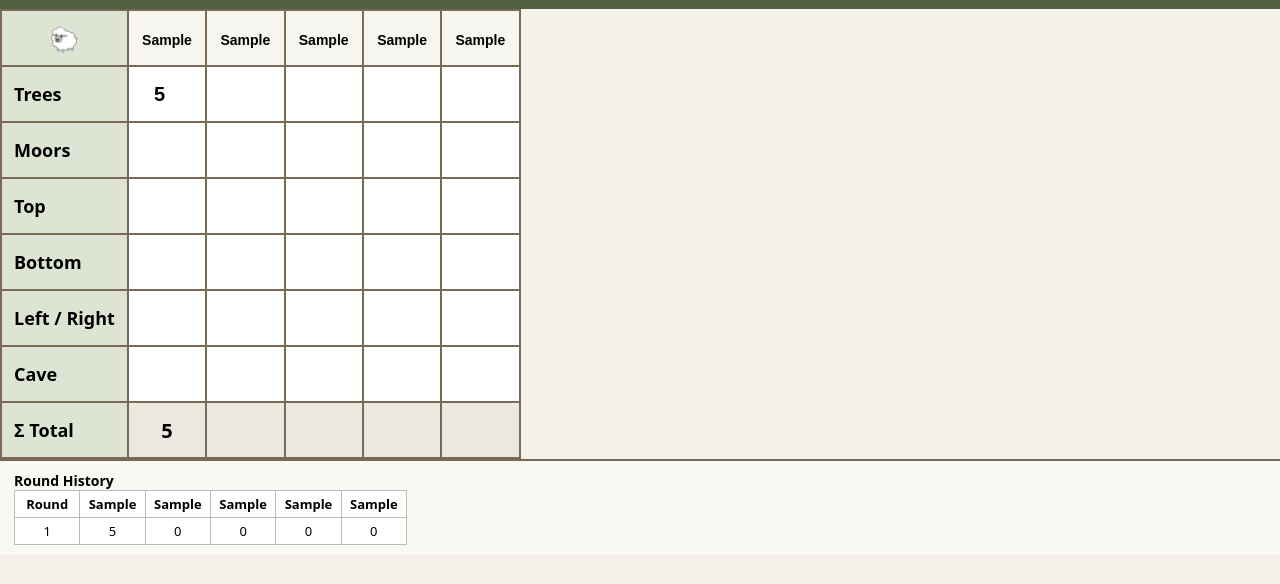
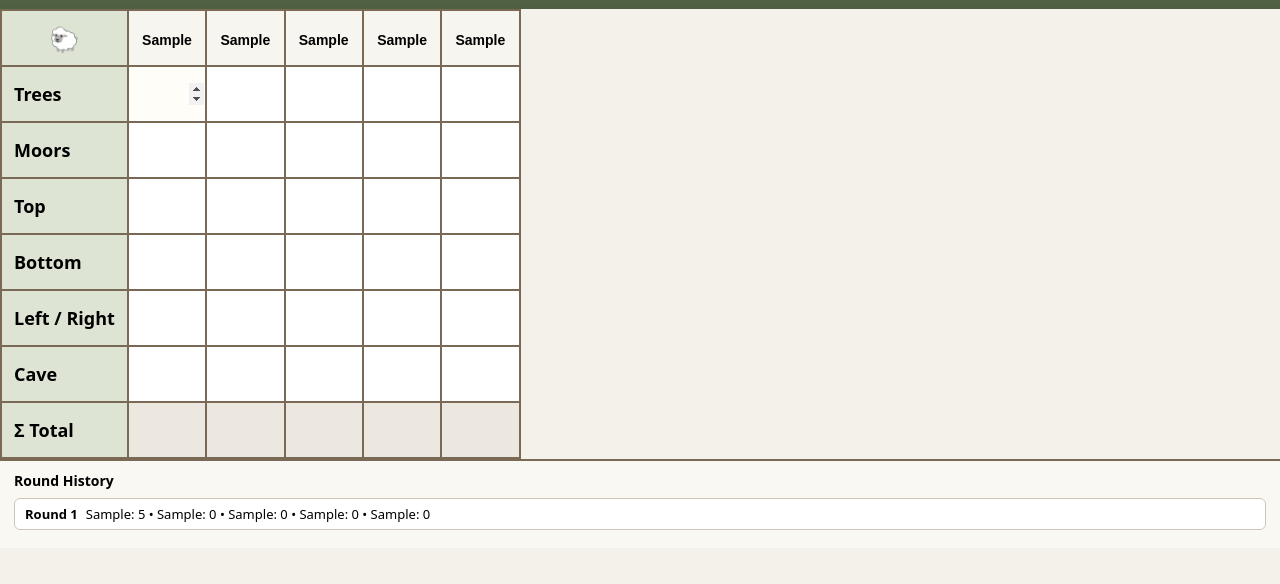
Before and after one commit to MerrittCon/dartmoor-scorepad, a plain HTML site: page index.html in a window 1280 px wide. Both pictures are taken after typing "Sample", "Sample", "Sample", "Sample", "Sample", "5" into the empty fields and a click on the button "Add Round". Shown: the part 44-628 px from the top of the page. Drawn offline with Linux system fonts and the light colour scheme.

Commit message:
Update index.html

```diff
--- a/index.html
+++ b/index.html
@@ -138,22 +138,45 @@ td.total{
   animation:sheepBounce 0.35s ease;
 }
 
-/* History */
+/* 🎉 toast */
+.toast{
+  position:fixed;
+  bottom:24px;
+  left:50%;
+  transform:translateX(-50%) translateY(20px);
+  background:#2f3b2a;
+  color:#fff;
+  padding:10px 18px;
+  border-radius:999px;
+  font-weight:700;
+  opacity:0;
+  pointer-events:none;
+  transition:all .25s ease;
+  z-index:999;
+}
+.toast.show{
+  opacity:1;
+  transform:translateX(-50%) translateY(0);
+}
+
+/* History blocks */
 .history{
   padding:10px 14px;
   font-size:14px;
   background:#faf8f2;
   border-top:2px solid var(--stone);
 }
-.history table{
-  border-collapse:collapse;
-  width:auto;
+
+.round-block{
+  margin:8px 0;
+  padding:6px 10px;
+  background:#fff;
+  border:1px solid #cfc6b8;
+  border-radius:6px;
+  font-size:13px;
 }
-.history th,.history td{
-  border:1px solid #bbb;
-  padding:4px 8px;
-  height:auto;
-  font-size:13px;
+.round-block strong{
+  margin-right:8px;
 }
 </style>
 </head>
@@ -191,11 +214,14 @@ td.total{
   <div id="historyTable"></div>
 </div>
 
+<div id="toast" class="toast">Round recorded! 🐑</div>
+
 <script>
-const STORAGE_KEY = "dartmoor-scorepad-v2";
+const STORAGE_KEY = "dartmoor-scorepad-v3";
 const players = 5;
 const tbody = document.querySelector("#scoreTable tbody");
 const sheepIcon = document.getElementById("sheepIcon");
+const toast = document.getElementById("toast");
 
 function numOrZero(v){
   const n = Number(v);
@@ -216,7 +242,7 @@ const inputsByPlayer = Array.from({length: players}, () => []);
 const totalCells = [];
 let history = [];
 
-/* ---------- build table ---------- */
+/* build table */
 rows.forEach(row=>{
   const tr = document.createElement("tr");
 
@@ -249,24 +275,19 @@ rows.forEach(row=>{
   tbody.appendChild(tr);
 });
 
-/* ---------- totals ---------- */
+/* totals */
 function updateTotals(){
-  let anyValue = false;
-
   for(let p=0; p<players; p++){
     let sum = 0;
-    let playerHasValue = false;
+    let hasValue = false;
 
     for(const inp of inputsByPlayer[p]){
-      if(inp.value !== ""){
-        anyValue = true;
-        playerHasValue = true;
-      }
+      if(inp.value !== "") hasValue = true;
       sum += numOrZero(inp.value);
     }
 
     totalCells[p].textContent =
-      (!playerHasValue && sum === 0) ? "" : String(sum);
+      (!hasValue && sum === 0) ? "" : String(sum);
   }
 
   sheepIcon.classList.remove("sheep-bounce");
@@ -276,19 +297,35 @@ function updateTotals(){
   saveState();
 }
 
-/* ---------- history ---------- */
+/* helpers */
 function getPlayerNames(){
   return [...document.querySelectorAll("input.name")]
     .map((el,i)=> el.value.trim() || `P${i+1}`);
 }
 
+function showToast(){
+  toast.classList.add("show");
+  setTimeout(()=> toast.classList.remove("show"), 1400);
+}
+
+/* add round */
 function addRound(){
   const totals = totalCells.map(td => td.textContent || "0");
-  history.push({ totals, names: getPlayerNames() });
+  history.push({ totals });
+
+  // clear scores
+  inputsByPlayer.forEach(arr => arr.forEach(i => i.value = ""));
+
   renderHistory();
+  updateTotals();
   saveState();
+  showToast();
+
+  // focus first cell
+  inputsByPlayer[0][0]?.focus();
 }
 
+/* history render */
 function renderHistory(){
   const container = document.getElementById("historyTable");
 
@@ -297,24 +334,15 @@ function renderHistory(){
     return;
   }
 
-  let html = "<table><tr><th>Round</th>";
+  const names = getPlayerNames();
 
-  // use names from first round for header
-  const headerNames = history[0].names;
-  headerNames.forEach(n => html += `<th>${n}</th>`);
-  html += "</tr>";
-
-  history.forEach((round,i)=>{
-    html += `<tr><td>${i+1}</td>`;
-    round.totals.forEach(v => html += `<td>${v}</td>`);
-    html += "</tr>";
-  });
-
-  html += "</table>";
-  container.innerHTML = html;
+  container.innerHTML = history.map((round,i)=>{
+    const parts = round.totals.map((v,p)=> `${names[p]}: ${v}`);
+    return `<div class="round-block"><strong>Round ${i+1}</strong>${parts.join(" • ")}</div>`;
+  }).join("");
 }
 
-/* ---------- storage ---------- */
+/* storage */
 function saveState(){
   const data = {
     scores: inputsByPlayer.map(arr=>arr.map(i=>i.value)),
@@ -345,7 +373,7 @@ function loadState(){
   }catch{}
 }
 
-/* ---------- reset ---------- */
+/* reset */
 document.getElementById("reset").onclick = () => {
   if(!confirm("Reset all scores and history?")) return;
 
@@ -359,7 +387,7 @@ document.getElementById("reset").onclick = () => {
 
 document.getElementById("addRound").onclick = addRound;
 
-/* ---------- init ---------- */
+/* init */
 loadState();
 updateTotals();
 renderHistory();
```
